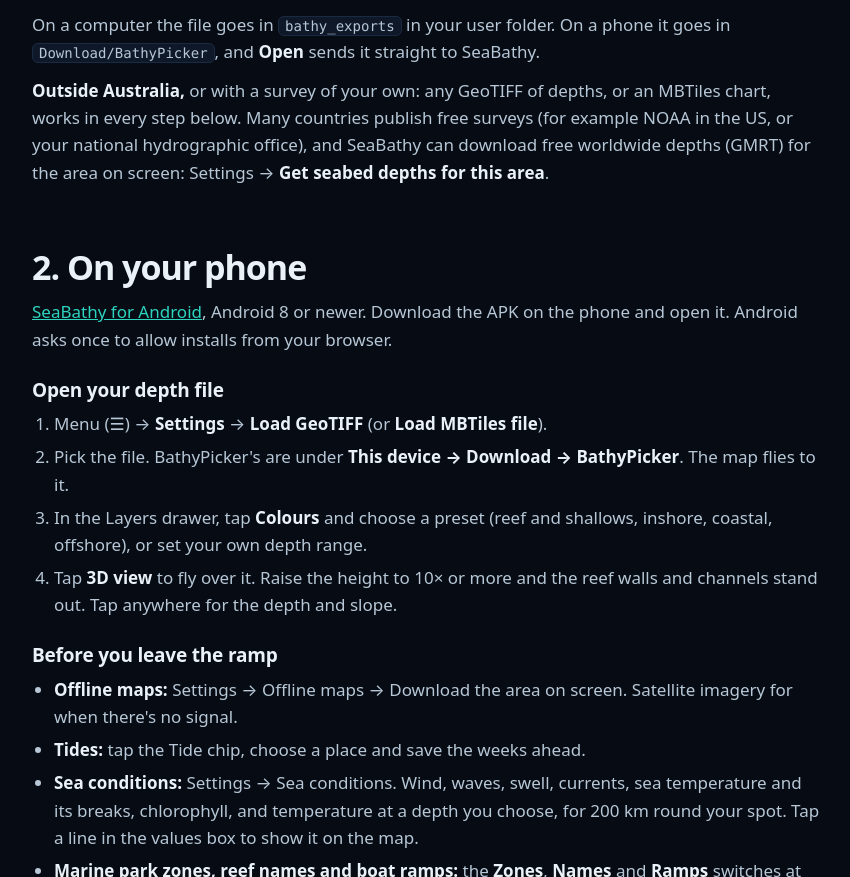
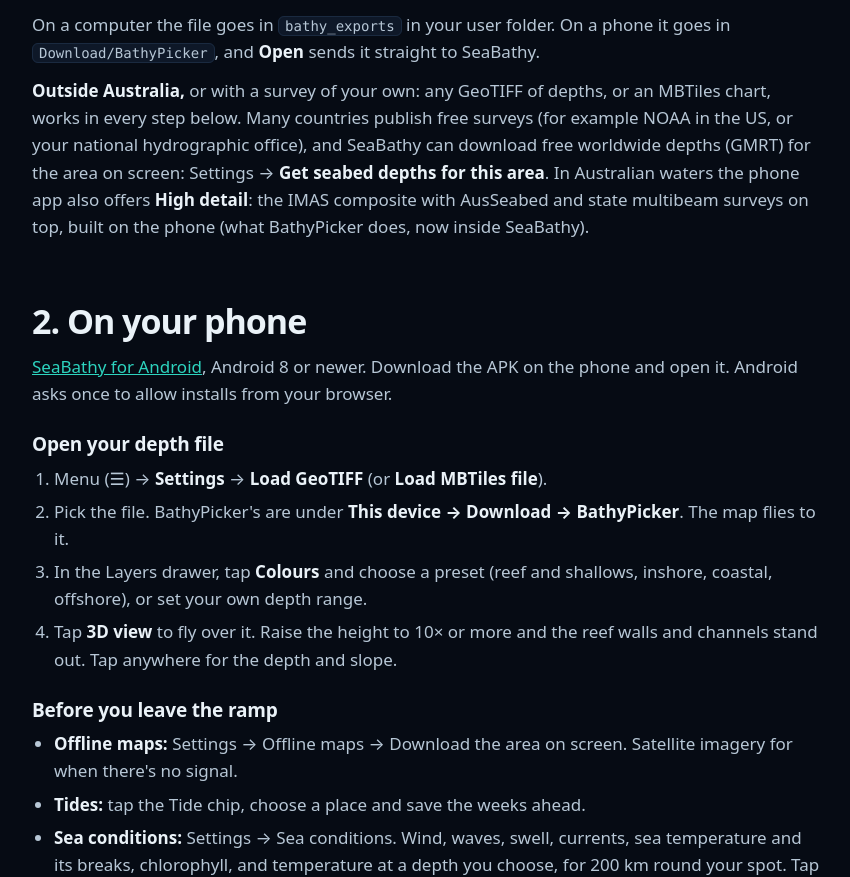
Before and after one commit to SeaBathy/website, a plain HTML site: page guide.html in a window 1280 px wide. Shown: the part 1146-2023 px from the top of the page, without its empty margins (214-1064 px from the left). Drawn offline with Linux system fonts and the light colour scheme.

Commit message:
High-detail depths and new zone sources

```diff
--- a/guide.html
+++ b/guide.html
@@ -55,7 +55,7 @@
     <li>Press <b>Build GeoTIFF</b>. A bay takes seconds, a whole coastline a few minutes.</li>
   </ol>
   <p>On a computer the file goes in <code>bathy_exports</code> in your user folder. On a phone it goes in <code>Download/BathyPicker</code>, and <b>Open</b> sends it straight to SeaBathy.</p>
-  <p><b>Outside Australia,</b> or with a survey of your own: any GeoTIFF of depths, or an MBTiles chart, works in every step below. Many countries publish free surveys (for example NOAA in the US, or your national hydrographic office), and SeaBathy can download free worldwide depths (GMRT) for the area on screen: Settings → <b>Get seabed depths for this area</b>.</p>
+  <p><b>Outside Australia,</b> or with a survey of your own: any GeoTIFF of depths, or an MBTiles chart, works in every step below. Many countries publish free surveys (for example NOAA in the US, or your national hydrographic office), and SeaBathy can download free worldwide depths (GMRT) for the area on screen: Settings → <b>Get seabed depths for this area</b>. In Australian waters the phone app also offers <b>High detail</b>: the IMAS composite with AusSeabed and state multibeam surveys on top, built on the phone (what BathyPicker does, now inside SeaBathy).</p>
 
   <h2 id="phone">2. On your phone</h2>
   <p><a href="https://github.com/SeaBathy/seabathy-android/releases/latest">SeaBathy for Android</a>, Android 8 or newer. Download the APK on the phone and open it. Android asks once to allow installs from your browser.</p>
```
Also changed, not shown: index.html (+1 -0 lines), privacy.html (+1 -0 lines).
